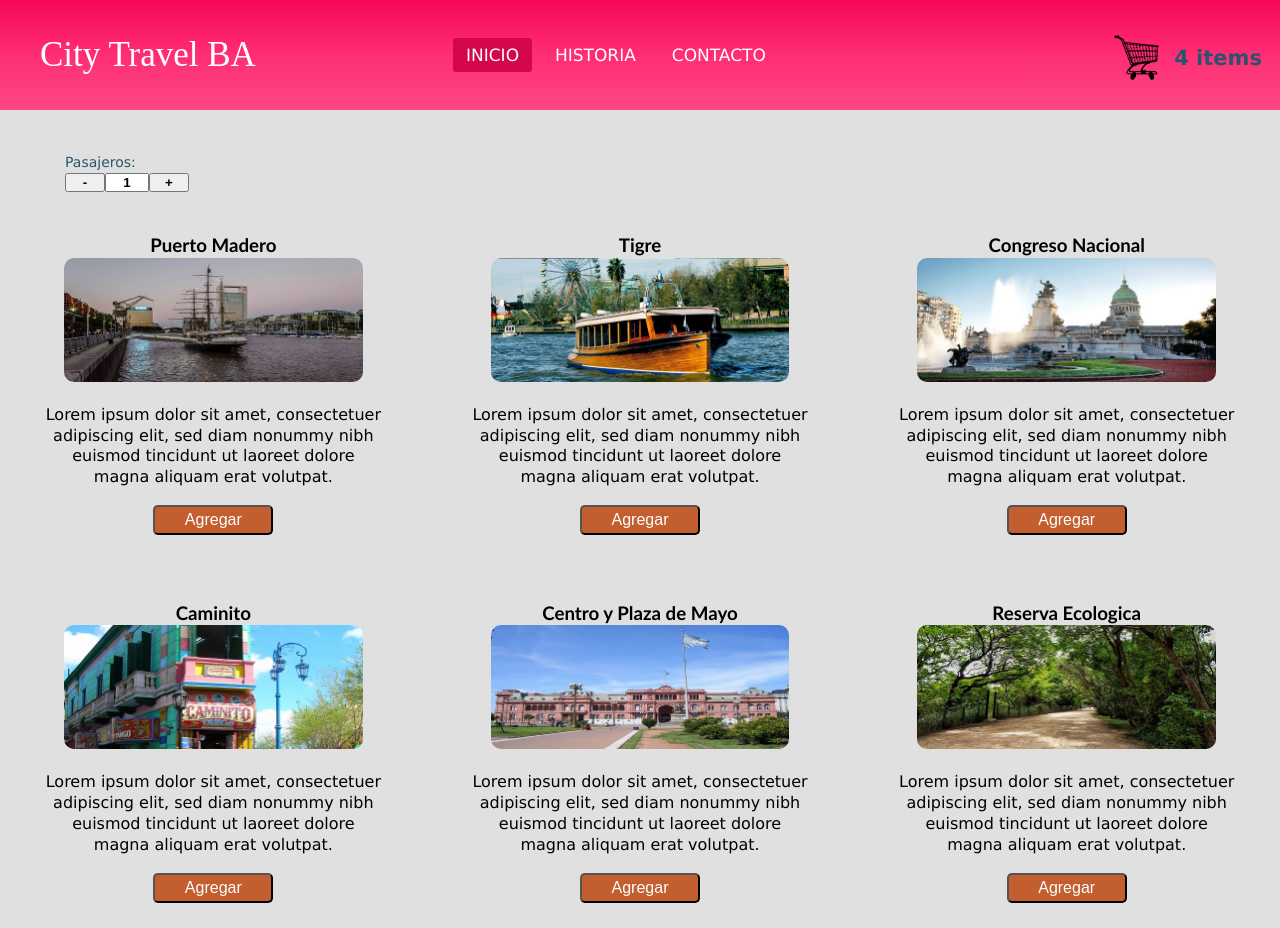
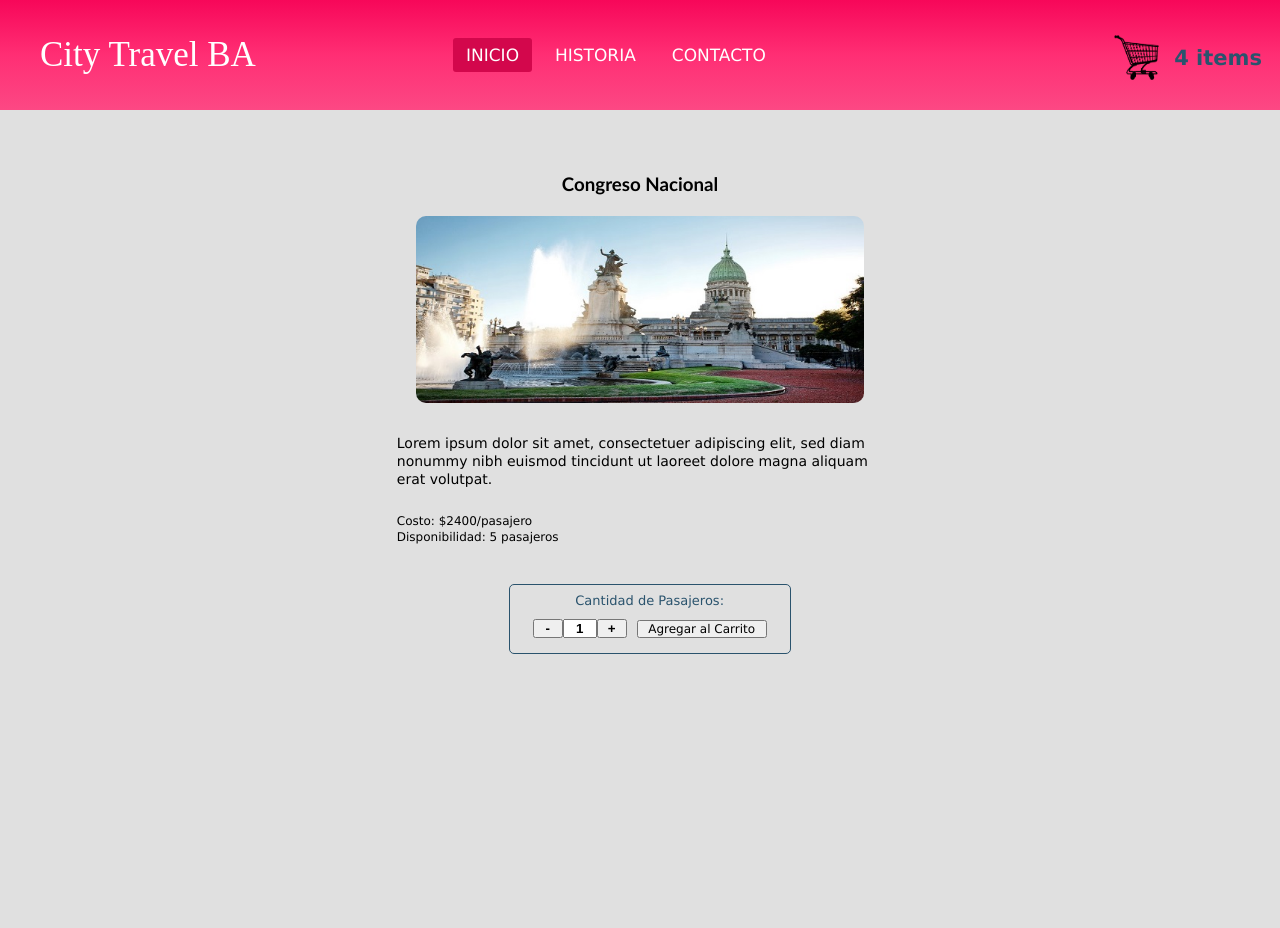
Before and after one commit to dgajlin/citytravelba1, a React (Create React App) app: page / in a window 1280 px wide. After the commit the page ends 800 px from the top, so only its background shows below. Built offline with nearby package versions, Linux system fonts and the light colour scheme; a web font is replaced by a local one.

Commit message:
commiteo Clase 7

```diff
--- a/src/Pages/Home.jsx
+++ b/src/Pages/Home.jsx
@@ -1,73 +1,14 @@
-import { dataF1 } from "../components/DestDataF1";
-import { dataF2 } from "../components/DestDataF2";
-import ItemList from "../components/ItemList";
-import ItemCount from "../components/ItemCount";
 import Header from "../components/Header";
-import { useEffect, useState } from "react";
+import ItemDetailContainer from "../components/ItemDetailContainer";
 
 const Home = () => {
-  const [destinos,setDestinos] = useState([]);
-
-  useEffect(() => {
-      let isok = true;
-      let mostrarInfo = (dataF1) => {
-        return dataF1;
-      }
-      let consultaInfo = (time, task) => {
-        return new Promise((resolve, reject) => {
-          if (isok) {
-            setTimeout(() => {
-              resolve(task)
-            }, time);
-          }
-          else {
-            reject("Error")
-          }
-        });
-      }
-      consultaInfo(2000, mostrarInfo(dataF1))
-        .then(respuesta => setDestinos(respuesta))
-        .catch(err => console.log("error", err))
-  },[destinos])
-
     return (
       <>
           <Header />
           <br/><br/>
 
-      <ItemCount inicial="1"
-                 maximo="20"
-      />
-
-      <div className="row filaIndex">
-      {
-          destinos.map((destino) =>
-            <div className="col-md-4 mainDestinos">
-              <ItemList key={destino.id}
-                       title={destino.title}
-                       thumbnail={destino.thumbnail}
-                       descripcion={destino.descripcion}
-                       precio={destino.precio}
-              />
-            </div>
-          )
-      }
-      </div>
-
-      <div className="row filaIndex">
-      {
-          dataF2.map((destino) =>
-            <div className="col-md-4 mainDestinos">
-                <ItemList key={destino.id}
-                         title={destino.title}
-                         thumbnail={destino.thumbnail}
-                         descripcion={destino.descripcion}
-                         precio={destino.precio}
-                />
-            </div>
-          )
-      }
-      </div>
+          {/* <ItemListContainer />*/}
+          <ItemDetailContainer />
       </>
     );
 }
--- a/src/components/DestDataF1.jsx
+++ b/src/components/DestDataF1.jsx
@@ -4,20 +4,23 @@ export const dataF1 = [
       title: "Puerto Madero",
       thumbnail: require("./images/ptomadero.jpg"),
       descripcion: "Lorem ipsum dolor sit amet, consectetuer adipiscing elit, sed diam nonummy nibh euismod tincidunt ut laoreet dolore magna aliquam erat volutpat.",
-      costo: 7250
+      costo: 7250,
+      stock: 20
     },
     {
       id: 2,
       title: "Tigre",
       thumbnail: require("./images/tigre.jpg"),
       descripcion: "Lorem ipsum dolor sit amet, consectetuer adipiscing elit, sed diam nonummy nibh euismod tincidunt ut laoreet dolore magna aliquam erat volutpat.",
-      costo: 6800
+      costo: 6800,
+      stock: 10
     },
     {
       id: 3,
       title: "Congreso Nacional",
       thumbnail: require("./images/congreso.jpg"),
       descripcion: "Lorem ipsum dolor sit amet, consectetuer adipiscing elit, sed diam nonummy nibh euismod tincidunt ut laoreet dolore magna aliquam erat volutpat.",
-      costo: 2400
+      costo: 2400,
+      stock: 5
     },
   ];
--- a/src/components/DestDataF2.jsx
+++ b/src/components/DestDataF2.jsx
@@ -4,20 +4,23 @@ export const dataF2 = [
       title: "Caminito",
       thumbnail: require("./images/caminito.jpg"),
       descripcion: "Lorem ipsum dolor sit amet, consectetuer adipiscing elit, sed diam nonummy nibh euismod tincidunt ut laoreet dolore magna aliquam erat volutpat.",
-      costo: 4800
+      costo: 4800,
+      stock: 20
     },
     {
       id: 5,
       title: "Centro y Plaza de Mayo",
       thumbnail: require("./images/pzamayo.jpg"),
       descripcion: "Lorem ipsum dolor sit amet, consectetuer adipiscing elit, sed diam nonummy nibh euismod tincidunt ut laoreet dolore magna aliquam erat volutpat.",
-      costo: 2900
+      costo: 2900,
+      stock: 20
     },
     {
       id: 6,
       title: "Reserva Ecologica",
       thumbnail: require("./images/reserva.jpg"),
       descripcion: "Lorem ipsum dolor sit amet, consectetuer adipiscing elit, sed diam nonummy nibh euismod tincidunt ut laoreet dolore magna aliquam erat volutpat.",
-      costo: 1500
+      costo: 1500,
+      stock: 20
     }
   ];
--- a/src/components/ItemCount.jsx
+++ b/src/components/ItemCount.jsx
@@ -16,10 +16,11 @@ const ItemCount = (props) => {
     return (
         <>
             <div className="frmpasajeros">
-                <label className="lblPasajeros">Pasajeros:</label><br />
+                <label className="lblPasajeros">Cantidad de Pasajeros:</label><br />
                 <button type="button" onClick={PassengerSub} className="itemPasajeros">-</button>
                 <input type="text" value={cantpasajeros} className="itemPasajeros" />
                 <button type="button" onClick={PassengerAdd} className="itemPasajeros">+</button>
+                <button type="button" className="btnAddCarrito">Agregar al Carrito</button>
             </div>
         </>
     );
--- /dev/null
+++ b/src/components/ItemDetail.jsx
@@ -0,0 +1,29 @@
+import Item from "./Item";
+import ItemCount from "../components/ItemCount";
+
+const ItemDetail = (props) => {
+    return (
+        <>
+            <h3 className="nombreDestinoDetail">{props.title}</h3>
+            <div className="fotoDestino">
+                <img src={props.thumbnail} alt={props.title} className="imagenDestinoDetail" />
+            </div>
+            <div className="descDestinoDetail">
+                <Item descripcion={props.descripcion} />
+            </div>
+            <div className="costoDetail">
+                <p>
+                    Costo: ${props.costo}/pasajero<br/>
+                    Disponibilidad: {props.stock} pasajeros
+                </p>
+            </div>
+            <div className="disponibilidadDetail">
+                <ItemCount inicial="1"
+                    maximo="20"
+                />
+            </div>
+        </>
+    );
+}
+
+export default ItemDetail;
--- /dev/null
+++ b/src/components/ItemDetailContainer.jsx
@@ -0,0 +1,39 @@
+import { dataF1 } from "./DestDataF1";
+import ItemDetail from "../components/ItemDetail";
+import { useEffect, useState } from "react";
+
+const ItemDetailContainer = () => {
+    const [destinos, setDestinos] = useState({});
+
+    useEffect(() => {
+        let isok = true;
+        let getItem = (time, task) => {
+            return new Promise((resolve, reject) => {
+                if (isok) {
+                    setTimeout(() => {
+                        resolve(task)
+                    }, time);
+                }
+                else {
+                    reject("Error")
+                }
+            });
+        }
+        getItem(2000, dataF1[2])
+            .then(result => setDestinos(result))
+            .catch(err => console.log("error", err))
+    },[]);
+
+    return (
+        <>
+            <ItemDetail descripcion={destinos.descripcion}
+                        title={destinos.title}
+                        thumbnail={destinos.thumbnail}
+                        costo={destinos.costo}
+                        stock={destinos.stock}
+            />
+        </>
+    );
+}
+
+export default ItemDetailContainer;
--- a/src/components/styles/estilos.css
+++ b/src/components/styles/estilos.css
@@ -89,12 +89,24 @@ label.logo {
 }
 
 .frmpasajeros {
-    padding-left: 65px;
+    text-align: center;
+    border:#2a536d 1px solid;
+    border-radius: 5px;
+    width: 280px;
+    padding: 5px 0 15px 0;
+    margin: 0 23%;
 }
 
 .pasajeros {
     width: 50px;
     height: 20px;
+}
+
+.btnAddCarrito {
+    width: 130px;
+    margin-left: 10px;
+    font-family: Verdana, Geneva, Tahoma, sans-serif;
+    font-size: 12px;
 }
 
 .row {
@@ -115,12 +127,33 @@ label.logo {
     text-align: center;
 }
 
+.nombreDestinoDetail {
+    font-family:'Trebuchet MS';
+    font-weight: bolder;
+    text-align: center;
+    padding: 20px 0;
+}
+
 .fotoDestino {
     text-align: center;
 }
 
 .descDestino {
     padding: 4% 10%;
+}
+
+.descDestinoDetail {
+    padding: 2% 31%;
+    font-size: 14px
+}
+
+.costoDetail {
+    padding: 0% 31%;
+    font-size: 12px;
+}
+
+.disponibilidadDetail {
+    padding: 3% 31%;
 }
 
 .botonDestino {
@@ -142,14 +175,20 @@ label.logo {
     border-radius: 10px;
 }
 
+.imagenDestinoDetail {
+    width: 35%;
+    border-radius: 10px;
+}
+
 .lblPasajeros {
-    font-size: 14px;
+    font-size: 13px;
     color: #2a536d;
     padding-top: 45px;
 }
 
 .itemPasajeros {
-    width: 40px;
+    width: 30px;
+    margin-top: 8px;
     text-align: center;
     font-weight: bolder;
 }
```
Also changed, not shown: src/components/ItemListContainer.jsx (added, +66 -0 lines). Lines whose indentation alone changed are shown as unchanged.
